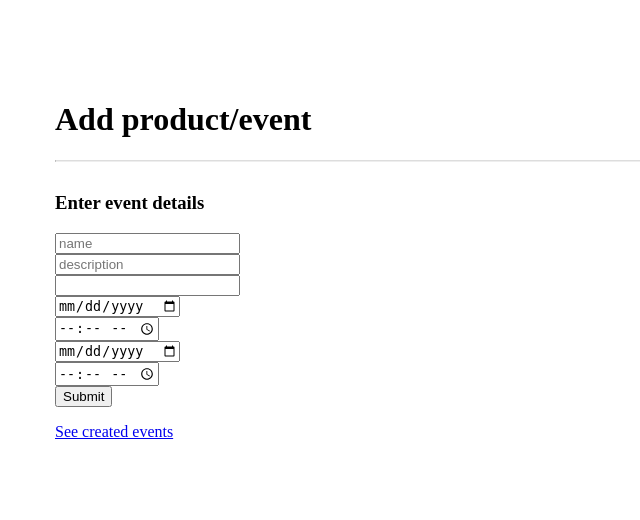
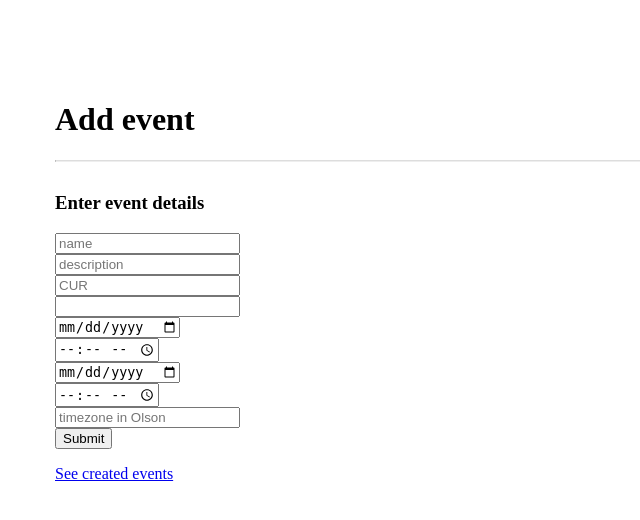
Before and after one commit to rishmanisation/event-syndicator, a Django app: page /home in a window 1280 px wide. Shown: the top 520 px of the page, without its empty margins (0-640 px from the left). Run offline with Django 3.2, Linux system fonts and the light colour scheme; parts of the project's set-up code (start-up, migrations or seed data) failed here and were passed over.

Commit message:
Added currency and timezone (need to implement format check)

```diff
--- a/syndicator/event_synd/forms.py
+++ b/syndicator/event_synd/forms.py
@@ -14,6 +14,13 @@ class AddEventForm(forms.Form):
         max_length=1000,
         widget=forms.TextInput(attrs={
             'placeholder': 'description'
+        })
+    )
+
+    currency = forms.CharField(
+        max_length=3,
+        widget=forms.TextInput(attrs={
+            'placeholder': 'CUR'
         })
     )
 
@@ -53,3 +60,12 @@ class AddEventForm(forms.Form):
             }
         )
     )
+
+    timezone = forms.CharField(
+        max_length=50,
+        widget=forms.TextInput(
+            attrs = {
+                'placeholder': 'timezone in Olson'
+            }
+        )
+    )
--- a/syndicator/event_synd/models.py
+++ b/syndicator/event_synd/models.py
@@ -6,7 +6,9 @@ class Event(models.Model):
     #id = models.CharField(max_length=140, primary_key=True)
     event_name = models.CharField(max_length=140)
     event_description = models.CharField(max_length=1000)
+    event_currency = models.CharField(max_length=3)
     event_price = models.DecimalField(max_digits=19, decimal_places=2)
     event_start_date_time = models.DateTimeField()
     event_end_date_time = models.DateTimeField()
+    event_time_zone = models.CharField(max_length=50)
     is_syndicated = models.BooleanField(default=False)
--- a/syndicator/event_synd/templates/event_synd/index.html
+++ b/syndicator/event_synd/templates/event_synd/index.html
@@ -8,7 +8,7 @@
 
     <br>
 
-    <h1> Add product/event </h1>
+    <h1> Add event </h1>
 
     <hr style="border-top: 1px solid #DDD;"></hr>
 
@@ -87,7 +87,15 @@
                                 </div>
 
                             </div>
+                            <div class="col-xs-12 col-sm-4 col-md-4">
 
+                                <div class="form-group">
+
+                                    {{form.currency}}
+
+                                </div>
+
+                            </div>
                             <div class="col-xs-12 col-sm-4 col-md-4">
 
                                 <div class="form-group">
@@ -135,7 +143,15 @@
 
                             </div>
                         </div>
+                            <div class="col-xs-12 col-sm-4 col-md-4">
 
+                                <div class="form-group">
+
+                                    {{form.timezone}}
+
+                                </div>
+
+                            </div>
                         <button type="submit" id="apt_button" class="btn btn-success">Submit</button>
 
 
--- a/syndicator/event_synd/views.py
+++ b/syndicator/event_synd/views.py
@@ -30,6 +30,7 @@ class EventFormView(View):
             clean = form.cleaned_data
             eventname = clean['name']
             description = clean['description']
+            currency = clean['currency']
             price = clean['price']
             start_date = clean['start_date']
             start_time = clean['start_time']
@@ -37,13 +38,16 @@ class EventFormView(View):
             end_date = clean['end_date']
             end_time = clean['end_time']
             #end_time = dt.datetime.strptime(clean['end_time'], '%H%M').time()
+            timezone = clean['timezone']
 
             event_object, created = Event.objects.get_or_create(
                 event_name = eventname,
                 event_description = description,
+                event_currency = currency,
                 event_price = price,
                 event_start_date_time = dt.datetime.combine(start_date, start_time),
-                event_end_date_time = dt.datetime.combine(end_date, end_time)
+                event_end_date_time = dt.datetime.combine(end_date, end_time),
+                event_time_zone = timezone
             )
 
             if created:
```
Also changed, not shown: syndicator/db.sqlite3, syndicator/event_synd/migrations/0001_initial.py, syndicator/event_synd/migrations/0002_auto_20180126_0741.py (deleted), 6 other files.
